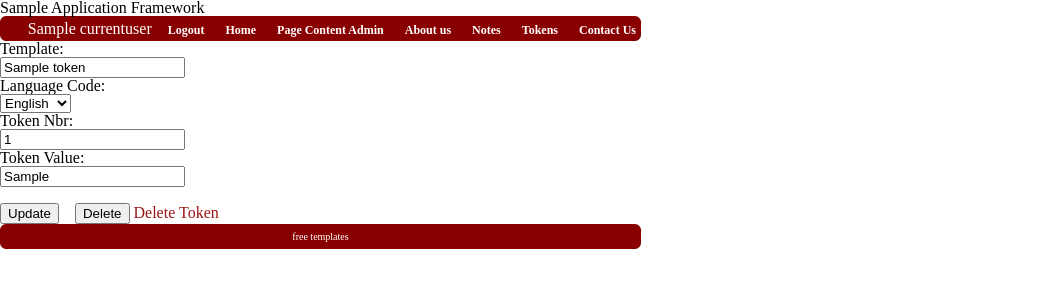
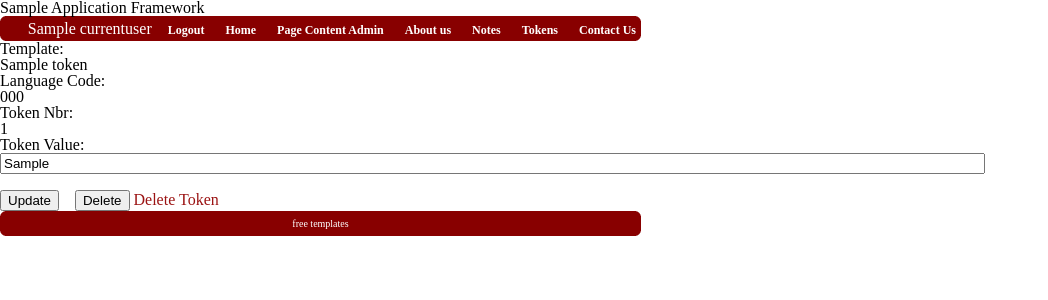
Before and after one commit to wmgraham1/NewDemo, a Python web app: template templates/TknEdit.html in a window 1280 px wide. Shown: the top 300 px of the page, without its empty margins (0-1048 px from the left). Run offline with Jinja, Linux system fonts and the light colour scheme; the template is opened without the code that fills it: most values are stand-ins (such as "Sample title", 1, 10 or a date in 2020); some libraries are stand-ins or nearby versions.

Commit message:
Token Edit Readonly

```diff
--- a/templates/TknEdit.html
+++ b/templates/TknEdit.html
@@ -7,7 +7,8 @@
       <label for="id_template">Template</label>:
     </div>
     <div class="field-field">
-      <input type="text" name="templateName" id="id_template" value="{{ token.templateName }}" />
+      <input type="hidden" name="templateName" id="id_template" value="{{ token.templateName }}" />
+	  {{ token.templateName }}
     </div>
   </div>
 
@@ -16,11 +17,8 @@
       <label for="id_language">Language Code</label>:
     </div>
     <div class="field-field">
-      <select name="langCode" id="id_language">
-        <option value="en" selected="selected">English</option>
-        <option value="de">German</option>
-        <option value="el">Greek</option>
-      </select>
+	  <input type="hidden" name="langCode" id="id_language" value="{{ token.langCode }}" />
+	  {{ token.langCode }}
     </div>
   </div>
 
@@ -29,7 +27,9 @@
       <label for="id_token">Token Nbr</label>:
     </div>
     <div class="field-field">
-      <input type="text" name="tknID" id="id_token" value="{{ token.tknID }}" />
+      <input type="hidden" name="tknID" id="id_token" value="{{ token.tknID }}" />
+  	  {{ token.tknID }}
+
     </div>
   </div>
 
@@ -38,7 +38,7 @@
       <label for="id_tknval">Token Value</label>:
     </div>
     <div class="field-field">
-      <input type="text" name="tknValue" id="id_tknvalue" value="{{ token.tknValue }}" />
+      <input type="text" name="tknValue" id="id_tknvalue" size="120" value="{{ token.tknValue }}" />
     </div>
   </div>
 
```
